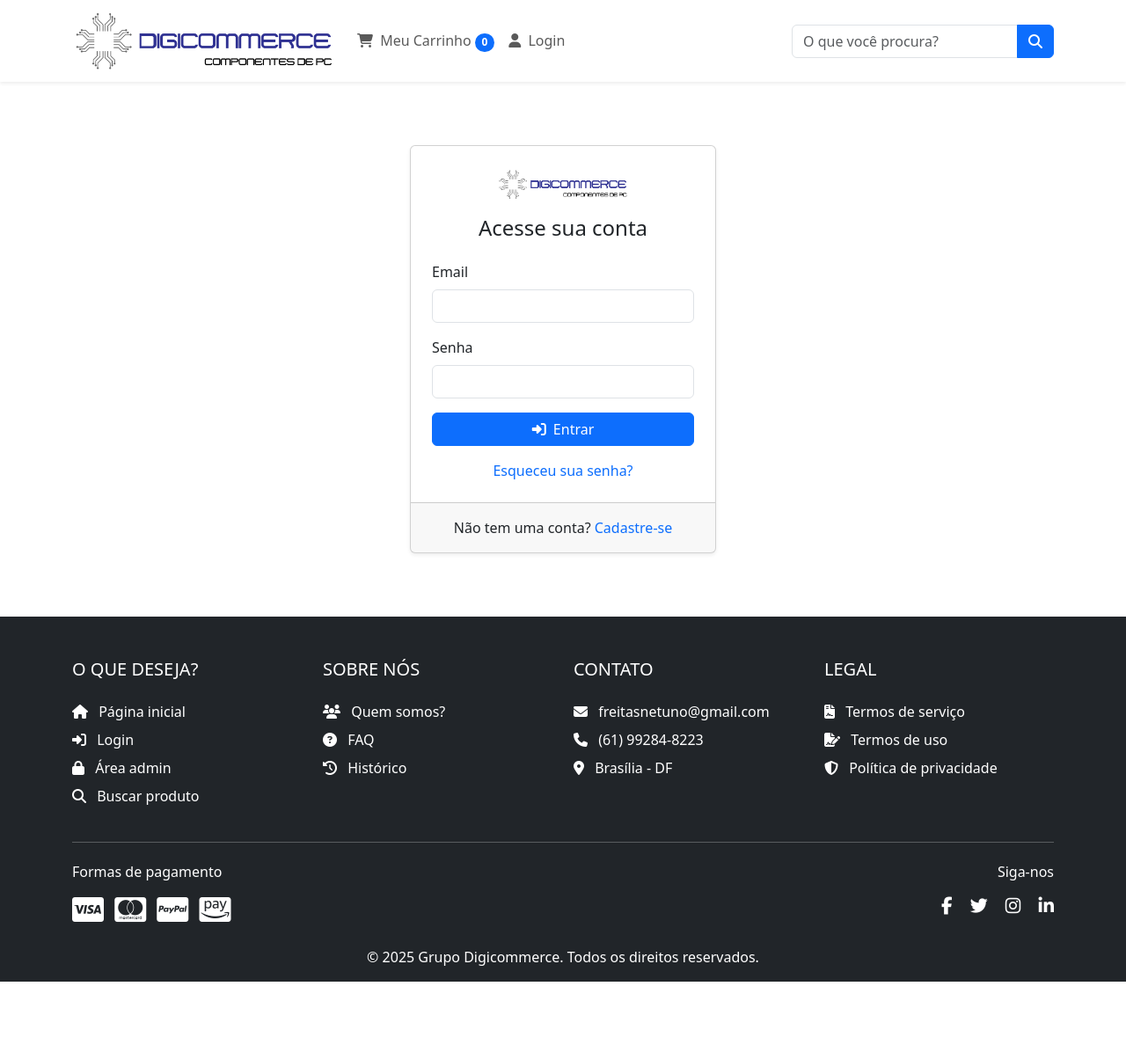
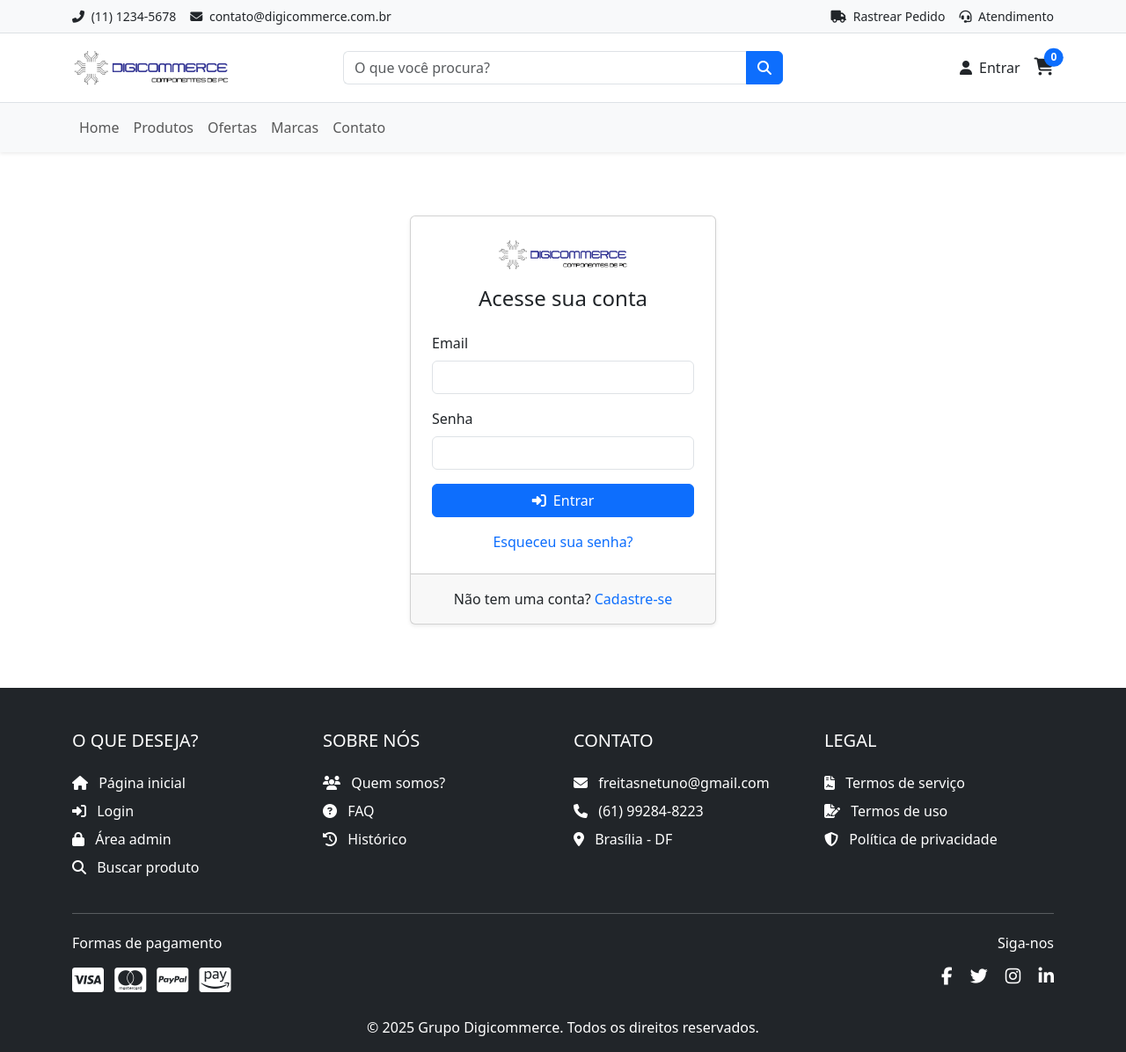
Before and after one commit to netunof/ecommerce, a PHP site: page /login in a window 1280 px wide. Shown: the whole page at 88% size. Before the commit the page ends 1116 px from the top, so only its background shows below. Run offline with PHP 8.4, Linux system fonts and the light colour scheme; some libraries are stand-ins or nearby versions.

Commit message:
update issue fixed

```diff
--- a/app/controllers/ProdutoController.php
+++ b/app/controllers/ProdutoController.php
@@ -111,9 +111,10 @@ class ProdutoController
 
             header('Location: /produtos');
             exit;
+        } else {
+            $this->handleError('Erro ao modificar');
         }
 
-        $this->handleError('Error updating product');
     }
 
     public function delete(string $produtoId): void
@@ -140,12 +141,15 @@ class ProdutoController
 
     private function handlePhotoUpload(int $produtoId, array $fotos): void
     {
-        if (!empty($fotos['name'][0]) && $fotos['error'][0] !== UPLOAD_ERR_NO_FILE) {
+        if (!empty($fotos['name'][0])) {
             $uploadResult = $this->produtoFotoController->store($produtoId, $fotos);
 
             if (!$uploadResult) {
                 error_log('Failed to upload product photos for product ID: ' . $produtoId);
             }
+
+        } else {
+            error_log('No files received or empty file array');
         }
     }
 
--- a/app/controllers/ProdutoFotoController.php
+++ b/app/controllers/ProdutoFotoController.php
@@ -24,7 +24,7 @@ class ProdutoFotoController
         $maxSize = 5 * 1024 * 1024;
         $uploadDir = 'public/img/produtos/';
 
-        // Create directory if it doesn't exist
+        // Cria diretório
         if (!file_exists($uploadDir)) {
             mkdir($uploadDir, 0755, true);
         }
@@ -37,34 +37,31 @@ class ProdutoFotoController
                 continue;
             }
 
-            if ($fotos['error'][$i] !== UPLOAD_ERR_OK ||
-                !in_array($fotos['type'][$i], $allowedTypes) ||
-                $fotos['size'][$i] > $maxSize) {
-                $success = false;
-                continue;
+            if ($fotos['error'][$i] !== UPLOAD_ERR_OK || $fotos['size'][$i] > $maxSize ||
+                !in_array($fotos['type'][$i], $allowedTypes)) {
+                    $success = false;
+                    continue;
             }
 
-            // Generate unique filename
+            //Gera um nome único
             $extension = pathinfo($fotos['name'][$i], PATHINFO_EXTENSION);
             $filename = uniqid('prod_'.$produtoId.'_', true) . '.' . $extension;
             $destination = $uploadDir . $filename;
 
             if (move_uploaded_file($fotos['tmp_name'][$i], $destination)) {
-                // Prepare data for new table structure
                 $fotoData = [
                     'file_name' => $filename,
                     'file_path' => $destination,
                     'file_size' => $fotos['size'][$i],
                     'mime_type' => $fotos['type'][$i],
                     'produto_fk' => $produtoId,
-                    'is_primary' => ($i === 0), // First image as primary by default
-                    'created_by' => $_SESSION['user_id'] ?? null, // Assuming you have auth
+                    'is_primary' => ($i === 0), // Define a primeira como primária
+                    'created_by' => $_SESSION['user_id'] ?? null, // Preenche por quem está logado
                     'active' => true
                 ];
 
                 if (!$this->produtoFotoModel->create($fotoData)) {
                     $success = false;
-                    // Delete the file if db insert failed
                     unlink($destination);
                 }
             } else {
@@ -77,14 +74,12 @@ class ProdutoFotoController
 
     public function delete(int $id): void
     {
-        // First get the file info from database
         $foto = $this->produtoFotoModel->getById($id);
         if ($foto) {
             if (file_exists($foto->file_path)) {
                 unlink($foto->file_path);
             }
 
-            // Check if this was a primary image
             if ($foto->is_primary) {
                 $this->produtoFotoModel->setNewPrimary($foto->produto_fk, $id);
             }
@@ -103,13 +98,11 @@ class ProdutoFotoController
             $this->notFound();
         }
 
-        if ($this->produtoFotoModel->setAsPrimary($fotoId, $foto->produto_fk)) {
-            header('Location: /produtos/edit/' . $foto->produto_fk);
-            exit;
+        if (!$this->produtoFotoModel->setAsPrimary($fotoId, $foto->produto_fk)) {
+            http_response_code(500);
+            die('Erro ao definir como primária');
         }
 
-        http_response_code(500);
-        die('Error setting photo as primary');
     }
 
     private function notFound(): never
--- a/app/models/ProdutoFotoModel.php
+++ b/app/models/ProdutoFotoModel.php
@@ -75,7 +75,7 @@ class ProdutoFotoModel {
                 ':created_by' => $fotoData['created_by'] ?? null
             ]);
         } catch (\PDOException $e) {
-            error_log("Database error in create: " . $e->getMessage());
+            echo $e->getMessage();
             return false;
         }
     }
--- a/app/views/auth/login.php
+++ b/app/views/auth/login.php
@@ -38,7 +38,7 @@
                 </div>
 
                 <div class="card-footer text-center py-3">
-                    <p class="mb-0">Não tem uma conta? <a href="/registrar" class="text-decoration-none">Cadastre-se</a></p>
+                    <p class="mb-0">Não tem uma conta? <a href="/registro" class="text-decoration-none">Cadastre-se</a></p>
                 </div>
             </div>
         </div>
--- a/app/views/auth/register.php
+++ b/app/views/auth/register.php
@@ -14,7 +14,7 @@
                         <div class="alert alert-danger"><?= htmlspecialchars($error) ?></div>
                     <?php endif; ?>
 
-                    <form action="/registrar" method="POST" class="needs-validation" novalidate>
+                    <form action="/registro" method="POST" class="needs-validation" novalidate>
                         <div class="mb-3">
                             <label for="nome" class="form-label">Nome Completo *</label>
                             <input type="text" class="form-control" id="nome" name="nome" required>
--- a/app/views/layout/cabecalho.php
+++ b/app/views/layout/cabecalho.php
@@ -9,87 +9,124 @@
     <meta name="description" content="Digicommerce - A melhor experiência em compras online">
 
     <!-- Bootstrap CSS -->
-    <link href="https://cdn.jsdelivr.net/npm/bootstrap@5.3.6/dist/css/bootstrap.min.css" rel="stylesheet" integrity="sha384-4Q6Gf2aSP4eDXB8Miphtr37CMZZQ5oXLH2yaXMJ2w8e2ZtHTl7GptT4jmndRuHDT" crossorigin="anonymous">
+    <link href="https://cdn.jsdelivr.net/npm/bootstrap@5.3.6/dist/css/bootstrap.min.css" rel="stylesheet">
 
     <!-- Font Awesome -->
     <link rel="stylesheet" href="https://cdnjs.cloudflare.com/ajax/libs/font-awesome/6.7.2/css/all.min.css">
 
     <!-- Favicon -->
     <link rel="icon" href="/public/img/favicon.ico" type="image/x-icon">
+
+    <style>
+        /* CSS mínimo necessário apenas para ajustes específicos */
+        .logo-container {
+            max-width: 180px;
+        }
+        .search-box {
+            max-width: 500px;
+        }
+    </style>
 </head>
 
 <body>
+    <!-- TOPO -->
+    <div class="bg-light border-bottom py-2 small">
+        <div class="container d-flex flex-column flex-md-row justify-content-between align-items-center">
+            <div class="d-flex flex-wrap justify-content-center justify-content-md-start gap-3 mb-2 mb-md-0">
+                <span class="text-nowrap"><i class="fas fa-phone-alt me-1"></i> (11) 1234-5678</span>
+                <span class="text-nowrap"><i class="fas fa-envelope me-1"></i> contato@digicommerce.com.br</span>
+            </div>
+            <div class="d-flex flex-wrap justify-content-center gap-3">
+                <a href="/rastreio" class="text-decoration-none text-dark text-nowrap"><i class="fas fa-truck me-1"></i> Rastrear Pedido</a>
+                <a href="/atendimento" class="text-decoration-none text-dark text-nowrap"><i class="fas fa-headset me-1"></i> Atendimento</a>
+            </div>
+        </div>
+    </div>
+
     <header class="sticky-top bg-white shadow-sm">
-        <nav class="navbar navbar-expand-lg">
-            <div class="container">
-                <div class="navbar-brand-container">
-                    <a class="navbar-brand" href="/">
-                        <img src="/public/img/logo.png" alt="Digicommerce Logo" class="img-fluid logo" width="300">
+        <!-- PESQUISA -->
+        <div class="container py-3">
+            <div class="row align-items-center g-3">
+                <div class="col-md-3 text-center text-md-start">
+                    <a href="/">
+                        <img src="/public/img/logo.png" alt="Digicommerce Logo" class="img-fluid logo-container">
                     </a>
                 </div>
 
-                <button class="navbar-toggler" type="button" data-bs-toggle="collapse" data-bs-target="#navbarSupportedContent" aria-controls="navbarSupportedContent" aria-expanded="false" aria-label="Toggle navigation">
-                    <span class="navbar-toggler-icon"></span>
-                </button>
-
-                <div class="collapse navbar-collapse" id="navbarSupportedContent">
-                    <ul class="navbar-nav me-auto mb-2 mb-lg-0">
-                        <li class="nav-item">
-                            <a class="nav-link" href="/carrinho">
-                                <i class="fas fa-shopping-cart me-1"></i> Meu Carrinho
-                                <span class="badge bg-primary rounded-pill"><?= $_SESSION['cart_count'] ?? 0 ?></span>
-                            </a>
-                        </li>
-                        <li class="nav-item">
-                            <a class="nav-link" href="<?= isset($_SESSION['email']) ? 'perfil.php' : 'login.php' ?>">
-                                <i class="fas fa-user me-1"></i> <?= isset($_SESSION['email']) ? 'Minha Conta' : 'Login' ?>
-                            </a>
-                        </li>
-                        <?php if (isset($_SESSION['admin']) || isset($_SESSION['email'])): ?>
-                        <li class="nav-item dropdown">
-                            <a class="nav-link dropdown-toggle" href="#" role="button" data-bs-toggle="dropdown" aria-expanded="false">
-                                <i class="fas fa-cog me-1"></i> Menu
-                            </a>
-                            <ul class="dropdown-menu">
-                                <?php if (isset($_SESSION['admin'])): ?>
-                                    <li><h6 class="dropdown-header">Administrativo</h6></li>
-                                    <li><a class="dropdown-item" href="/categorias"><i class="fas fa-tags me-2"></i>Categorias</a></li>
-                                    <li><a class="dropdown-item" href="/clientes"><i class="fas fa-users me-2"></i>Clientes</a></li>
-                                    <li><a class="dropdown-item" href="/marcas"><i class="fas fa-trademark me-2"></i>Marcas</a></li>
-                                    <li><a class="dropdown-item" href="/produtos"><i class="fas fa-box-open me-2"></i>Produtos</a></li>
-                                    <li><hr class="dropdown-divider"></li>
-                                <?php endif; ?>
-                                <li><a class="dropdown-item text-danger" href="logoff.php"><i class="fas fa-sign-out-alt me-2"></i>Sair</a></li>
-                            </ul>
-                        </li>
-                        <?php endif; ?>
-                    </ul>
-
-                    <form class="d-flex" role="search" action="/busca" method="get">
+                <div class="col-md-6">
+                    <form class="search-box mx-auto" action="/" method="get">
                         <div class="input-group">
-                            <input class="form-control" type="search" name="q" placeholder="O que você procura?" aria-label="Search" required>
+                            <input class="form-control border-end-0" type="search" name="produto_nome" placeholder="O que você procura?" required>
                             <button class="btn btn-primary" type="submit">
                                 <i class="fa-solid fa-magnifying-glass"></i>
                             </button>
                         </div>
                     </form>
                 </div>
+
+                <div class="col-md-3 text-center text-md-end">
+                    <div class="d-flex justify-content-center justify-content-md-end align-items-center gap-3">
+                        <a href="<?= isset($_SESSION['email']) ? '/perfil' : '/login' ?>" class="text-dark text-decoration-none">
+                            <i class="fas fa-user me-1"></i> <?= isset($_SESSION['email']) ? 'Minha Conta' : 'Entrar' ?>
+                        </a>
+                        <a href="/carrinho" class="text-dark text-decoration-none position-relative">
+                            <i class="fas fa-shopping-cart fs-5"></i>
+                            <span class="position-absolute top-0 start-100 translate-middle badge rounded-pill bg-primary">
+                                <?= $_SESSION['cart_count'] ?? 0 ?>
+                            </span>
+                        </a>
+                    </div>
+                </div>
+            </div>
+        </div>
+
+        <!-- NAVEGAÇÃO -->
+        <nav class="navbar navbar-expand-lg navbar-light bg-light border-top">
+            <div class="container">
+                <button class="navbar-toggler" type="button" data-bs-toggle="collapse" data-bs-target="#mainNav" aria-expanded="false" aria-label="Toggle navigation">
+                    <span class="navbar-toggler-icon"></span>
+                </button>
+
+                <div class="collapse navbar-collapse" id="mainNav">
+                    <ul class="navbar-nav me-auto mb-2 mb-lg-0">
+                        <li class="nav-item">
+                            <a class="nav-link" href="/">Home</a>
+                        </li>
+                        <li class="nav-item">
+                            <a class="nav-link" href="/produtos">Produtos</a>
+                        </li>
+                        <li class="nav-item">
+                            <a class="nav-link" href="/ofertas">Ofertas</a>
+                        </li>
+                        <li class="nav-item">
+                            <a class="nav-link" href="/marcas">Marcas</a>
+                        </li>
+                        <li class="nav-item">
+                            <a class="nav-link" href="/contato">Contato</a>
+                        </li>
+                    </ul>
+                </div>
             </div>
         </nav>
 
-        <!-- User Status Bar -->
+        <!-- BARRA DE STATUS -->
         <?php if (isset($_SESSION['admin']) || isset($_SESSION['email'])): ?>
-        <div class="user-status-bar bg-light py-2 border-bottom">
-            <div class="container d-flex justify-content-between align-items-center">
-                <div>
+        <div class="bg-light py-2 border-bottom small">
+            <div class="container d-flex flex-column flex-md-row justify-content-between align-items-center">
+                <div class="mb-2 mb-md-0">
                     <?php if (isset($_SESSION['admin'])): ?>
                         <span class="badge bg-danger me-2">ADMIN</span>
                     <?php endif; ?>
                     <span>Olá, <strong><?= $_SESSION['nome'] ?? 'Administrador' ?></strong>!</span>
                 </div>
-                <a href="logoff.php" class="btn btn-sm btn-outline-secondary">
-                    <i class="fas fa-sign-out-alt me-1"></i> Sair
-                </a>
+                <div class="d-flex gap-2">
+                    <a href="/pedidos" class="btn btn-sm btn-outline-secondary">
+                        <i class="fas fa-box me-1"></i> Meus Pedidos
+                    </a>
+                    <a href="logoff.php" class="btn btn-sm btn-outline-danger">
+                        <i class="fas fa-sign-out-alt me-1"></i> Sair
+                    </a>
+                </div>
             </div>
         </div>
         <?php endif; ?>
--- a/digicommerce.sql
+++ b/digicommerce.sql
@@ -86,7 +86,7 @@ CREATE TABLE produto_foto (
     mime_type VARCHAR(100),
     produto_fk INTEGER NOT NULL REFERENCES produto(produto_id) ON DELETE CASCADE,
     is_primary BOOLEAN DEFAULT FALSE,
-    created_by VARCHAR(100) NOT NULL,
+    created_by VARCHAR(100),
     created_at TIMESTAMP WITH TIME ZONE DEFAULT CURRENT_TIMESTAMP,
     updated_by VARCHAR(100),
     updated_at TIMESTAMP WITH TIME ZONE,
--- a/index.php
+++ b/index.php
@@ -18,10 +18,12 @@ $categoriaController = new CategoriaController();
 $homeController = new HomeController();
 $clienteController = new ClienteController();
 
-switch ($request) {
+$path = parse_url($request, PHP_URL_PATH);
+
+switch ($path) {
     case '/':
         $filters = [
-            'produto_nome' => $_GET['search'] ?? '',
+            'produto_nome' => $_GET['produto_nome'] ?? ($_GET['q'] ?? ''),
             'marca_fk' => $_GET['marca'] ?? 0,
             'categoria_fk' => $_GET['categoria'] ?? 0,
             'preco_min' => $_GET['min_price'] ?? 0,
@@ -34,7 +36,7 @@ switch ($request) {
         require_once 'app/views/admin.php';
         break;
 
-    # AUTHENTICATION ROUTES
+    # AUTH
     case '/login':
         $clienteController->loginForm();
         break;
@@ -47,11 +49,11 @@ switch ($request) {
         $clienteController->logout();
         break;
 
-    case '/register':
+    case '/registro':
         $clienteController->registerForm();
         break;
 
-    case '/register/submit':
+    case '/registro/submit':
         $clienteController->register();
         break;
 
```
Also changed, not shown: app/views/home.php (+4 -4 lines), app/views/marca/index.php (+0 -9 lines), app/views/produto/edit.php (+32 -32 lines), public/img/produtos/prod_1_684ee87251e3b2.76591656.png (added), public/img/produtos/prod_1_684ee92360c808.03267885.jpg (added), public/img/produtos/prod_1_684ee93d22dfc1.04217411.jpg (added), 3 other files.
